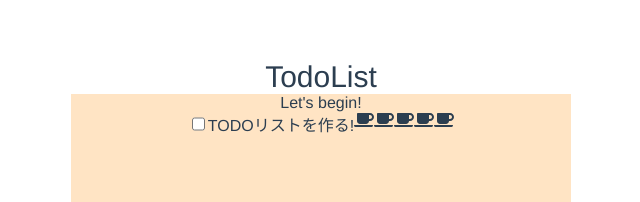
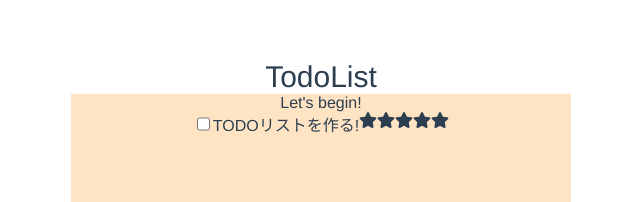
Before and after one commit to oribe1115/Todo-list, a Vue app: page / in a window 1280 px wide. Shown: the top 202 px of the page, without its empty margins (319-959 px from the left). Built offline with nearby package versions, Linux system fonts and the light colour scheme.

Commit message:
星を表示できるようになった

```diff
--- a/src/components/TodoList.vue
+++ b/src/components/TodoList.vue
@@ -14,7 +14,7 @@
                             <div class="name">{{ item.name }}</div>
                             <div class="star-box">
                                 <div v-for="i in 5" :key="i">
-                                    <font-awesome-icon icon="coffee" />
+                                    <font-awesome-icon icon="star" />
                                 </div>
                             </div>
                         </div>
--- a/src/main.js
+++ b/src/main.js
@@ -2,10 +2,10 @@ import Vue from "vue";
 import App from "./App.vue";
 
 import { library } from "@fortawesome/fontawesome-svg-core";
-import { faCoffee } from "@fortawesome/free-solid-svg-icons";
+import { faStar } from "@fortawesome/free-solid-svg-icons";
 import { FontAwesomeIcon } from "@fortawesome/vue-fontawesome";
 
-library.add(faCoffee);
+library.add(faStar);
 
 Vue.component("font-awesome-icon", FontAwesomeIcon);
 
```
